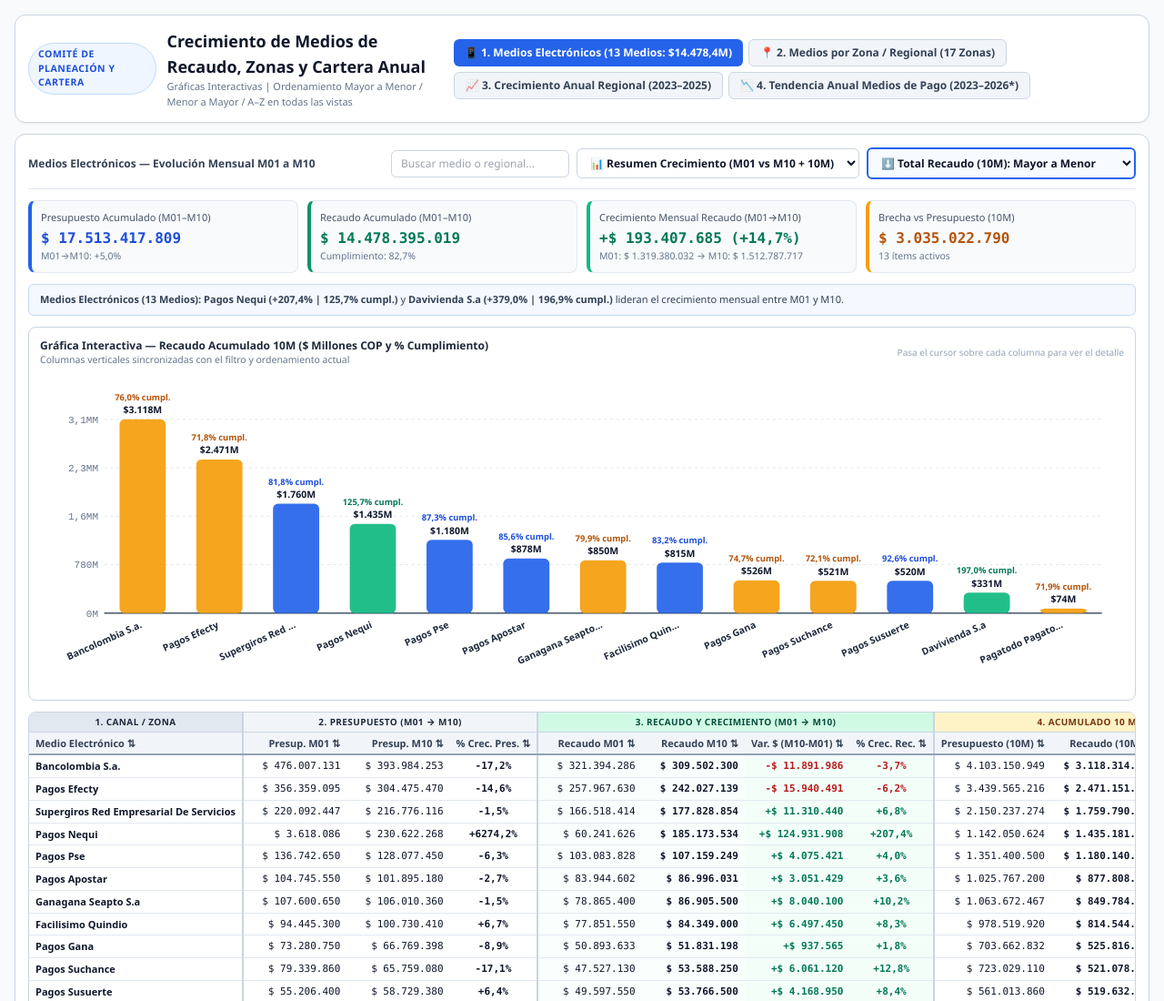
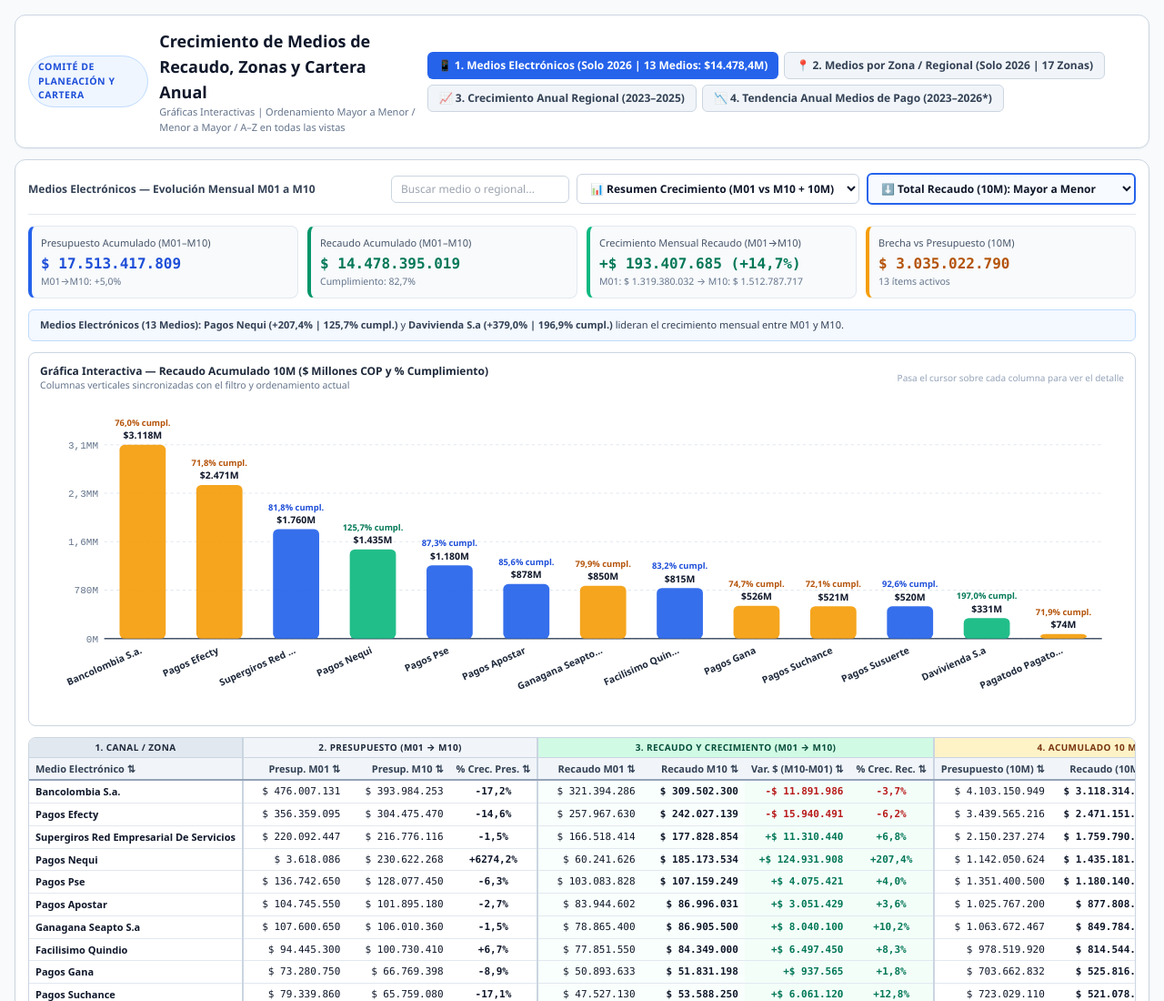
Before and after one commit to coordplaneacioncarteranal-del/crecimiento-medios-zonas, a plain HTML site: page index.html in a window 1280 px wide. Shown: the top 1100 px of the page at 91% size. Drawn offline with nearby package versions, Linux system fonts and the light colour scheme.

Commit message:
Agregar etiqueta Solo 2026 en botones 1 y 2

```diff
--- a/index.html
+++ b/index.html
@@ -77,10 +77,10 @@
 
       <nav class="flex flex-wrap gap-1.5">
         <button onclick="switchSubTab('med')" id="btn-sub-med" class="sub-btn px-3 py-1.5 rounded-md text-xs font-bold bg-blue-600 text-white">
-          📱 1. Medios Electrónicos (13 Medios: $14.478,4M)
+          📱 1. Medios Electrónicos (Solo 2026 | 13 Medios: $14.478,4M)
         </button>
         <button onclick="switchSubTab('reg')" id="btn-sub-reg" class="sub-btn px-3 py-1.5 rounded-md text-xs font-bold bg-slate-100 text-slate-700 border border-slate-300">
-          📍 2. Medios por Zona / Regional (17 Zonas)
+          📍 2. Medios por Zona / Regional (Solo 2026 | 17 Zonas)
         </button>
         <button onclick="switchSubTab('cartera_anual')" id="btn-sub-cartera_anual" class="sub-btn px-3 py-1.5 rounded-md text-xs font-bold bg-slate-100 text-slate-700 border border-slate-300">
           📈 3. Crecimiento Anual Regional (2023–2025)
```
